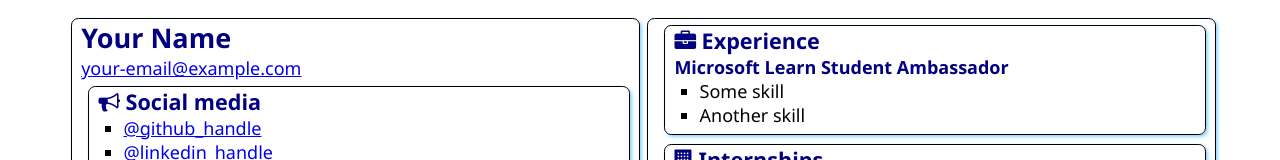
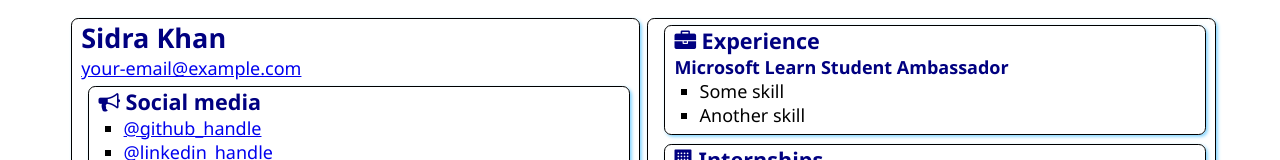
Before and after one commit to sidrakhandev/SATechnicalOnboarding, a plain HTML site: page src/index.html in a window 1280 px wide. Shown: the top 160 px of the page. Drawn offline with Linux system fonts and the light colour scheme.

Commit message:
Update index.html
Added My name and Description

```diff
--- a/src/index.html
+++ b/src/index.html
@@ -12,7 +12,7 @@
 <body>
     <main>
         <article class="box">
-            <h1>Your Name</h1>
+            <h1>Sidra Khan</h1>
             <div><a href="mailto:your.email@example.com">your-email@example.com</a></div>
 
             <section class="box">
```
